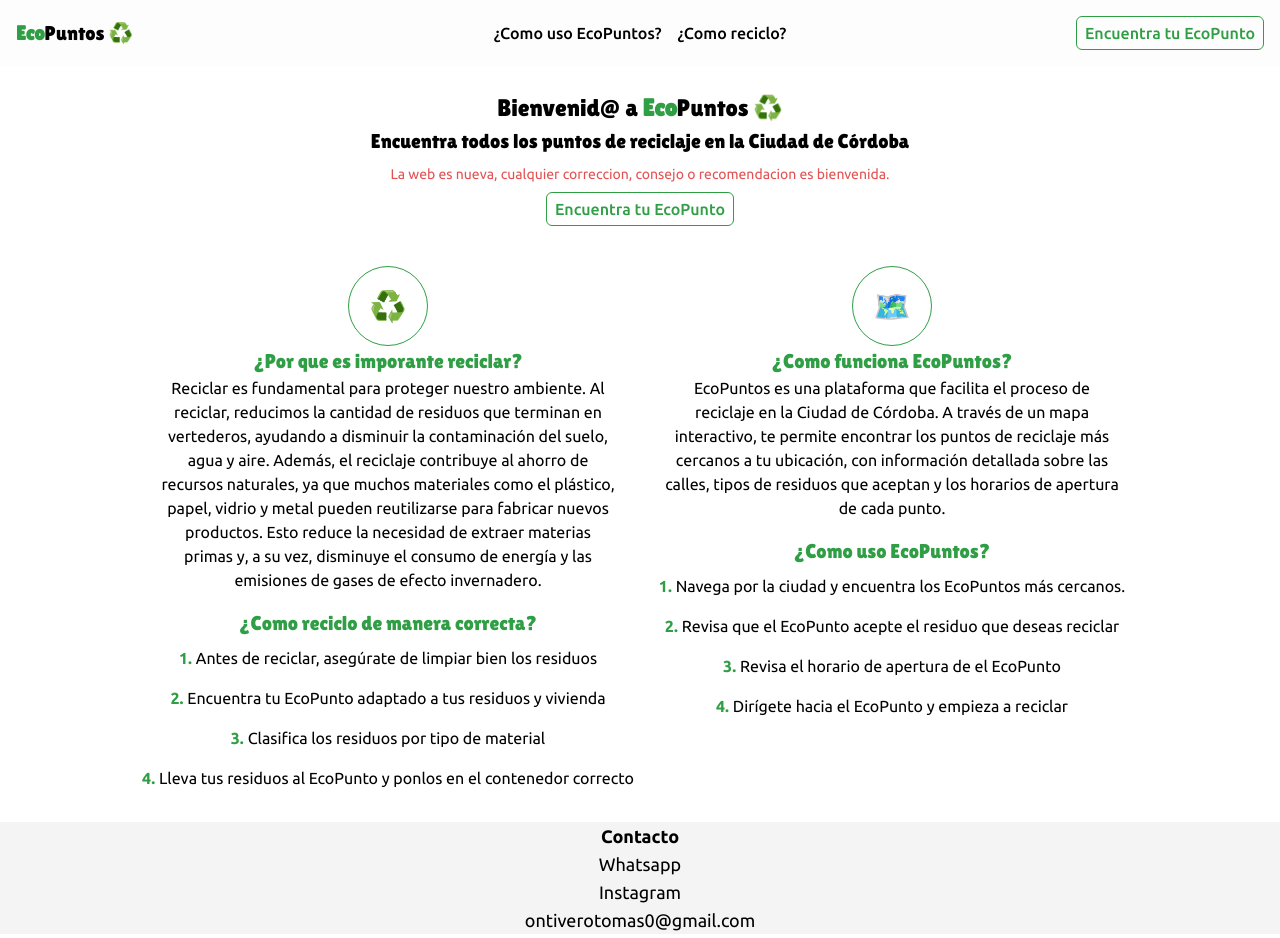
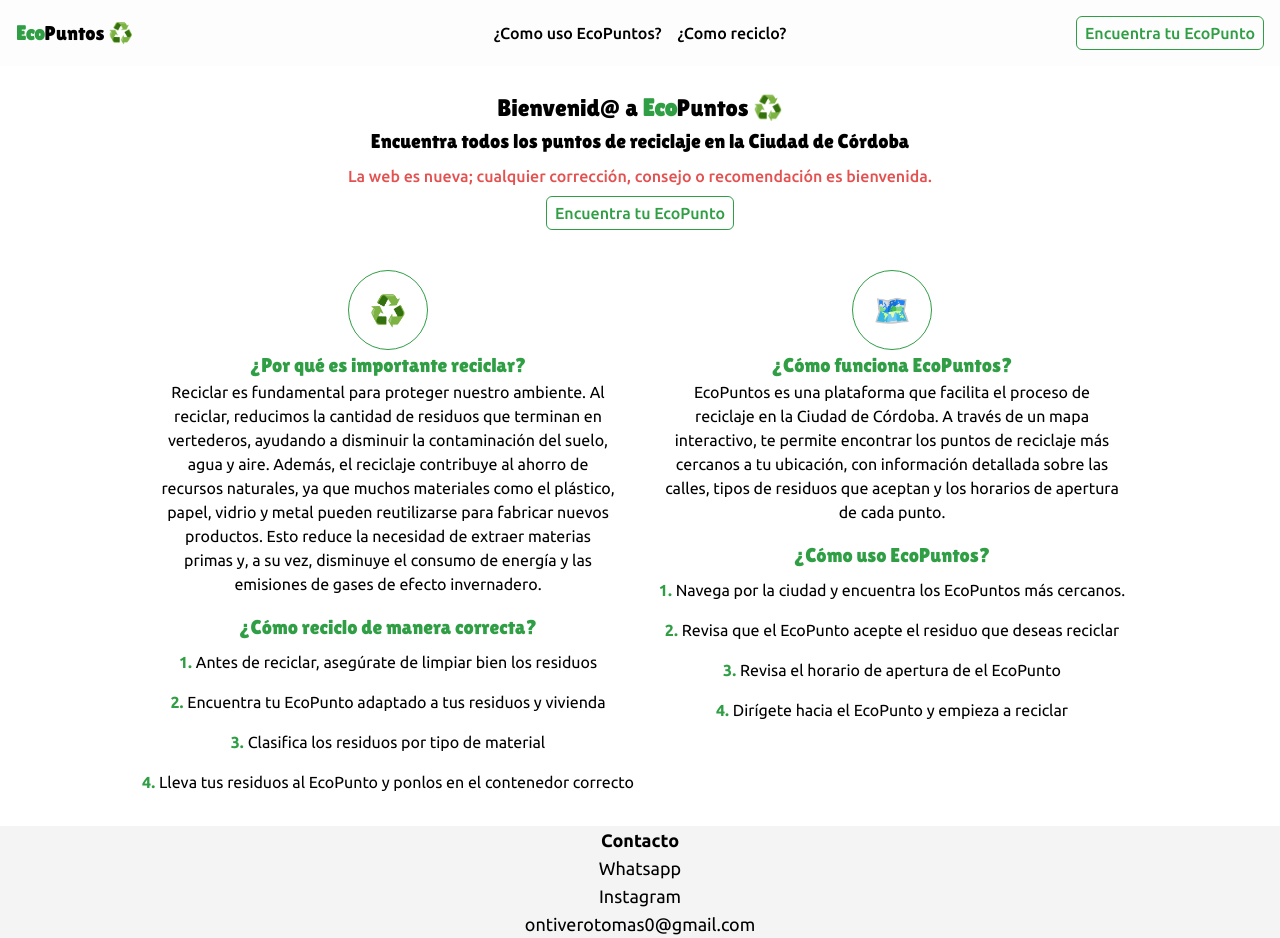
Before and after one commit to TomasDevCF/ecopuntos, an Astro site: page / in a window 1280 px wide. Built offline with nearby package versions, Linux system fonts and the light colour scheme; Astro itself is replaced by a stand-in of ours.

Commit message:
Fix spelling and accent errors in the content

```diff
--- a/src/pages/index.astro
+++ b/src/pages/index.astro
@@ -10,8 +10,8 @@ import Layout from "../layouts/Layout.astro";
     <h2 class="text-black font-normal text-center">
       Encuentra todos los puntos de reciclaje en la Ciudad de Córdoba
     </h2>
-    <p class="text-red-600/80 pt-2 font-normal text-center text-sm">
-      La web es nueva, cualquier correccion, consejo o recomendacion es
+    <p class="text-red-600/80 pt-2 font-medium text-center text-base">
+      La web es nueva; cualquier corrección, consejo o recomendación es
       bienvenida.
     </p>
     <div class="flex w-full justify-center pt-2">
@@ -33,7 +33,7 @@ import Layout from "../layouts/Layout.astro";
           >♻️</span
         >
         <h2 class="text-primary font-normal text-center">
-          ¿Por que es imporante reciclar?
+          ¿Por qué es importante reciclar?
         </h2>
         <p class="text-black text-center text-base px-6">
           Reciclar es fundamental para proteger nuestro ambiente. Al reciclar,
@@ -46,7 +46,7 @@ import Layout from "../layouts/Layout.astro";
           emisiones de gases de efecto invernadero.
         </p>
         <h2 class="text-primary font-normal text-center pt-4">
-          ¿Como reciclo de manera correcta?
+          ¿Cómo reciclo de manera correcta?
         </h2>
         <ul>
           <li class="py-2">
@@ -84,7 +84,7 @@ import Layout from "../layouts/Layout.astro";
           >🗺️</span
         >
         <h2 class="text-primary font-normal text-center">
-          ¿Como funciona EcoPuntos?
+          ¿Cómo funciona EcoPuntos?
         </h2>
         <p class="text-black text-center text-base px-6">
           EcoPuntos es una plataforma que facilita el proceso de reciclaje en la
@@ -94,7 +94,7 @@ import Layout from "../layouts/Layout.astro";
           y los horarios de apertura de cada punto.
         </p>
         <h2 class="text-primary font-normal text-center pt-4">
-          ¿Como uso EcoPuntos?
+          ¿Cómo uso EcoPuntos?
         </h2>
         <ul>
           <li class="py-2">
```
